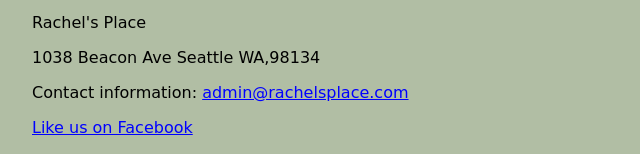
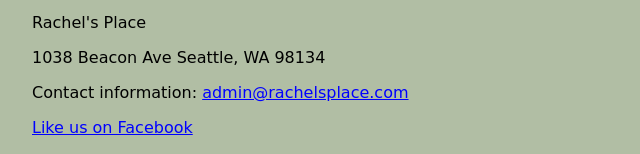
Before and after one commit to FazioD/Final-Project-201, a plain HTML site: page index.html in a window 1280 px wide. Shown: the part 1820-1974 px from the top of the page, 128-768 px from the left. Drawn offline with nearby package versions, Linux system fonts and the light colour scheme; a web font is replaced by a local one.

Commit message:
merge request

```diff
--- a/index.html
+++ b/index.html
@@ -8,7 +8,6 @@
     <title>Rachel's Place</title>
     <script src="https://ajax.googleapis.com/ajax/libs/jquery/1.11.3/jquery.min.js"></script>
     <link rel="stylesheet" type="text/css" href="style.css">
-
 
   </head>
 
@@ -140,7 +139,7 @@
 
 <footer>
   <p>Rachel's Place</p>
-  <p> 1038 Beacon Ave Seattle WA,98134</p>
+  <p> 1038 Beacon Ave Seattle, WA 98134</p>
   <p>Contact information: <a href="mailto:@example.com">
   admin@rachelsplace.com</a></p>
 </footer>
```
